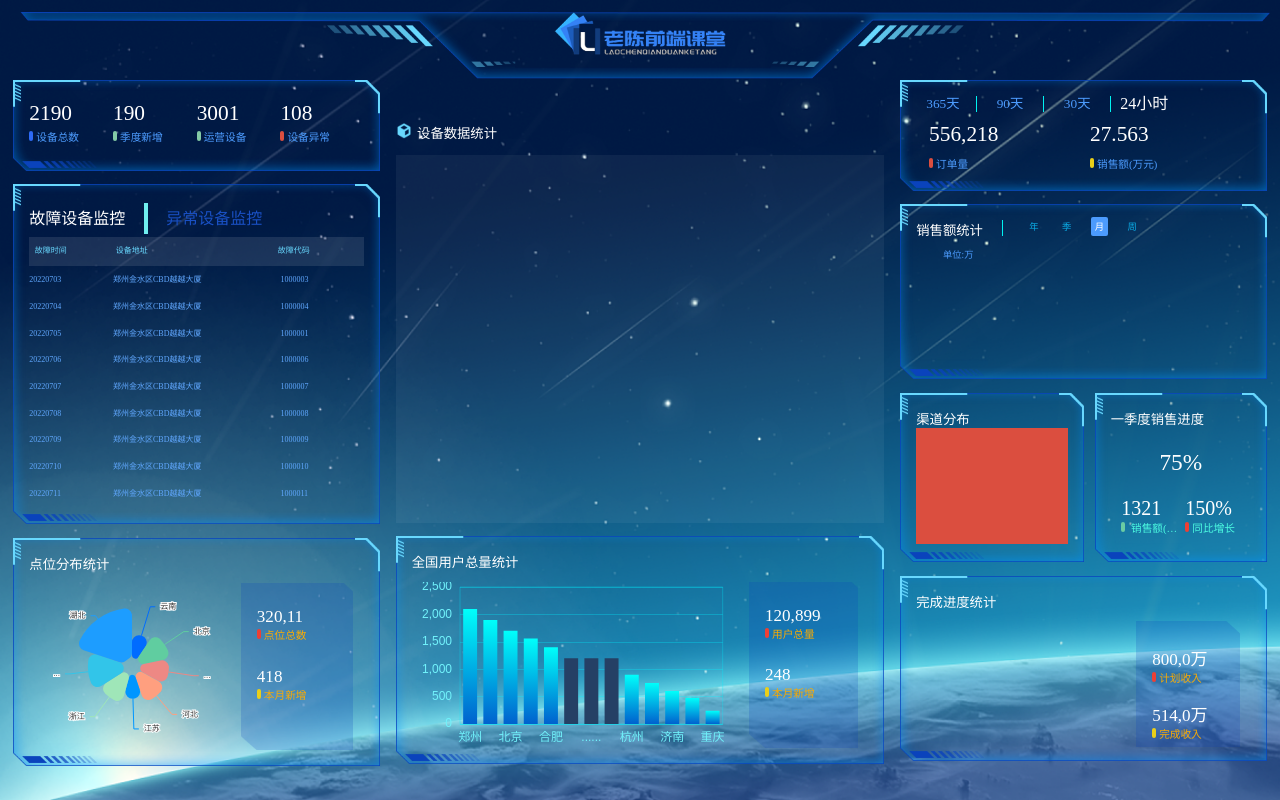
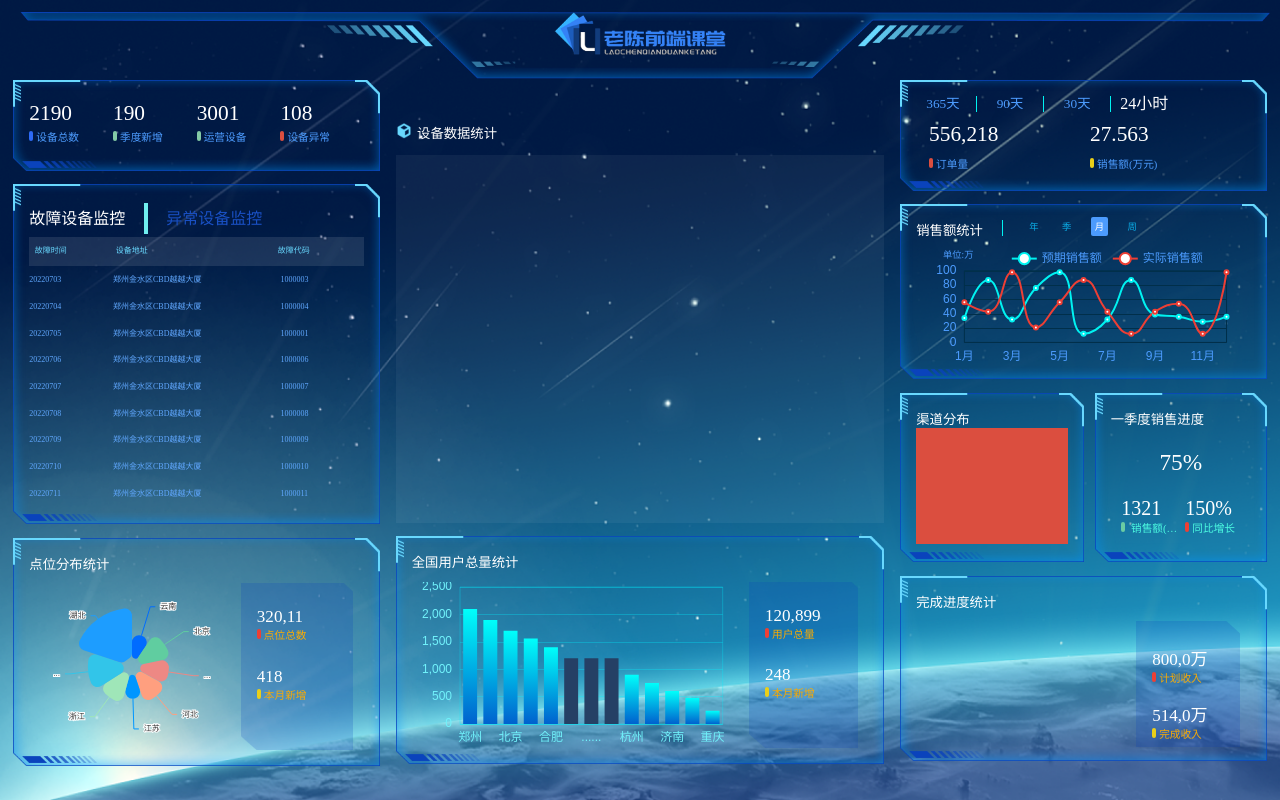
Before and after one commit to LMY1214/echartsall, a plain HTML site: page index.html in a window 1280 px wide. Drawn offline with nearby package versions, Linux system fonts and the light colour scheme.

Commit message:
'折线图'

```diff
--- a/css/index.less
+++ b/css/index.less
@@ -419,6 +419,14 @@ body {
                 margin-top: 0.1rem;
             }
 
+            .line_p {
+                width: 85%;
+                height: 68%;
+                position: absolute;
+                top: .8rem;
+                left: .5rem;
+            }
+
             .span {
                 font-size: .175rem;
                 color: @c;
--- a/index.html
+++ b/index.html
@@ -317,12 +317,13 @@
         <div class="inner">
           <h3>销售额统计</h3>
           <div class="line_div"></div>
+          <div class="line_p"></div>
           <span class="span">单位:万</span>
           <ul>
-            <li class="active">年</li>
-            <li>季</li>
-            <li>月</li>
-            <li>周</li>
+            <li class="active" data-time="year">年</li>
+            <li data-time="quarter">季</li>
+            <li data-time="month">月</li>
+            <li data-time="week">周</li>
           </ul>
         </div>
       </div>
--- a/js/index.js
+++ b/js/index.js
@@ -52,40 +52,40 @@ day_.onmouseenter = function () {
 }
 day_.onmouseleave = function () {
     time()
-}
-// 销售额统计
+};
+// // 销售额统计
 
-var sales_ul = document.getElementsByClassName('sales')[0].getElementsByTagName('ul')[0];
-var sales_lis = sales_ul.getElementsByTagName('li');
-var ind = 0;
-var timer1;
-for (var i = 0; i < sales_lis.length; i++) {
-    sales_lis[i].setAttribute('index', i);
-    sales_lis[i].onclick = function () {
-        ind = this.getAttribute('index');
-        for (var j = 0; j < sales_lis.length; j++) {
-            sales_lis[j].classList.remove('active');
-            sales_lis[ind].classList.add('active')
-        }
-    }
-}
-function time1() {
-    timer1 = setInterval(function () {
-        ind++;
-        if (ind >= sales_lis.length) {
-            ind = 0;
-        }
-        sales_lis[ind].click()
-    }, 1800)
-}
-time1()
-var sales_ = document.getElementsByClassName('sales')[0];
-sales_.onmouseenter = function () {
-    clearInterval(timer1)
-}
-sales_.onmouseleave = function () {
-    time1()
-};
+// var sales_ul = document.getElementsByClassName('sales')[0].getElementsByTagName('ul')[0];
+// var sales_lis = sales_ul.getElementsByTagName('li');
+// var ind = 0;
+// var timer1;
+// for (var i = 0; i < sales_lis.length; i++) {
+//     sales_lis[i].setAttribute('index', i);
+//     sales_lis[i].onclick = function () {
+//         ind = this.getAttribute('index');
+//         for (var j = 0; j < sales_lis.length; j++) {
+//             sales_lis[j].classList.remove('active');
+//             sales_lis[ind].classList.add('active')
+//         }
+//     }
+// }
+// function time1() {
+//     timer1 = setInterval(function () {
+//         ind++;
+//         if (ind >= sales_lis.length) {
+//             ind = 0;
+//         }
+//         sales_lis[ind].click()
+//     }, 1800)
+// }
+// time1()
+// var sales_ = document.getElementsByClassName('sales')[0];
+// sales_.onmouseenter = function () {
+//     clearInterval(timer1)
+// }
+// sales_.onmouseleave = function () {
+//     time1()
+// };
 
 // 饼状图
 (function () {
@@ -247,3 +247,144 @@ sales_.onmouseleave = function () {
     })
 
 })();
+
+// 折线图
+(function () {
+    let myEchart = echarts.init(document.getElementsByClassName('line_p')[0]);
+    var data = {
+        year: [
+            [24, 40, 101, 134, 90, 230, 210, 230, 120, 230, 210, 120],
+            [40, 64, 191, 324, 290, 330, 310, 213, 180, 200, 180, 79]
+        ],
+        quarter: [
+            [23, 75, 12, 97, 21, 67, 98, 21, 43, 64, 76, 38],
+            [43, 31, 65, 23, 78, 21, 82, 64, 43, 60, 19, 34]
+        ],
+        month: [
+            [34, 87, 32, 76, 98, 12, 32, 87, 39, 36, 29, 36],
+            [56, 43, 98, 21, 56, 87, 43, 12, 43, 54, 12, 98]
+        ],
+        week: [
+            [43, 73, 62, 54, 91, 54, 84, 43, 86, 43, 54, 53],
+            [32, 54, 34, 87, 32, 45, 62, 68, 93, 54, 54, 24]
+        ]
+    }
+    let option = {
+        color: ['#00f2f1', '#ed3f35'],
+        tooltip: {
+            trigger: 'axis'
+        },
+        legend: {
+            data: ['预期销售额', '实际销售额'],
+            textStyle: {
+                color: '#4c9bfd' // 图例文字颜色
+            },
+            right: '10%' // 距离右边10%
+        },
+        grid: {
+            top: '20%',
+            left: '3%',
+            right: '4%',
+            bottom: '3%',
+            show: true,// 显示边框
+            borderColor: '#012f4a',// 边框颜色
+            containLabel: true // 包含刻度文字在内
+        },
+        xAxis: {
+            type: 'category',
+            data: ['1月', '2月', '3月', '4月', '5月', '6月', '7月', '8月', '9月', '10月', '11月', '12月'],
+            axisTick: {
+                show: false // 去除刻度线
+            },
+            axisLabel: {
+                color: '#4c9bfd' // 文本颜色
+            },
+            axisLine: {
+                show: false // 去除轴线
+            },
+            boundaryGap: false  // 去除轴内间距
+        },
+        yAxis: {
+            type: 'value',
+            axisTick: {
+                show: false  // 去除刻度
+            },
+            axisLabel: {
+                color: '#4c9bfd' // 文字颜色
+            },
+            splitLine: {
+                lineStyle: {
+                    color: '#012f4a' // 分割线颜色
+                }
+            }
+        },
+        series: [
+            {
+                name: '预期销售额',
+                data: data.year[0],
+                type: 'line',
+                smooth: true,
+                itemStyle: {
+                    color: '#00f2f1'
+                }
+            }, {
+                name: '实际销售额',
+                data: data.year[1],
+                type: 'line',
+                smooth: true,
+                itemStyle: {
+                    color: '#ed3f35'
+                }
+            }
+
+        ]
+    };
+    myEchart.setOption(option);
+    window.addEventListener('load', function () {
+        myEchart.resize();
+    })
+    window.addEventListener('resize', function () {
+        myEchart.resize();
+    })
+    // 点击切换
+
+    // 销售额统计
+
+    var sales_ul = document.getElementsByClassName('sales')[0].getElementsByTagName('ul')[0];
+    var sales_lis = sales_ul.getElementsByTagName('li');
+    var ind = 0;
+    var timer1;
+    for (var i = 0; i < sales_lis.length; i++) {
+        sales_lis[i].setAttribute('index', i);
+        sales_lis[i].onclick = function () {
+            ind = this.getAttribute('index');
+            for (var j = 0; j < sales_lis.length; j++) {
+                sales_lis[j].classList.remove('active');
+                sales_lis[ind].classList.add('active')
+            }
+            var data_ = this.getAttribute('data-time');
+            console.log(data_);
+            option.series[0].data = data[data_][0];
+            option.series[1].data = data[data_][1];
+            myEchart.setOption(option);
+        }
+    }
+    function time1() {
+        timer1 = setInterval(function () {
+            ind++;
+            if (ind >= sales_lis.length) {
+                ind = 0;
+            }
+            sales_lis[ind].click()
+        }, 1800)
+    }
+    time1()
+    var sales_ = document.getElementsByClassName('sales')[0];
+    sales_.onmouseenter = function () {
+        clearInterval(timer1)
+    }
+    sales_.onmouseleave = function () {
+        time1()
+    }
+
+})();
```
Also changed, not shown: css/index.css.
